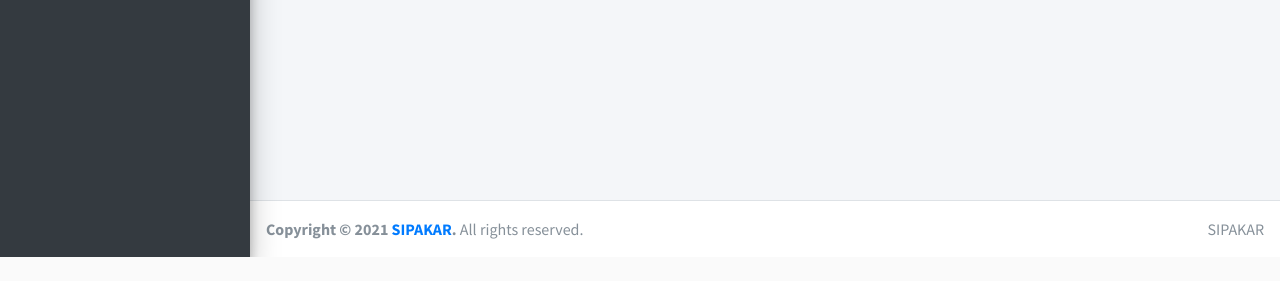
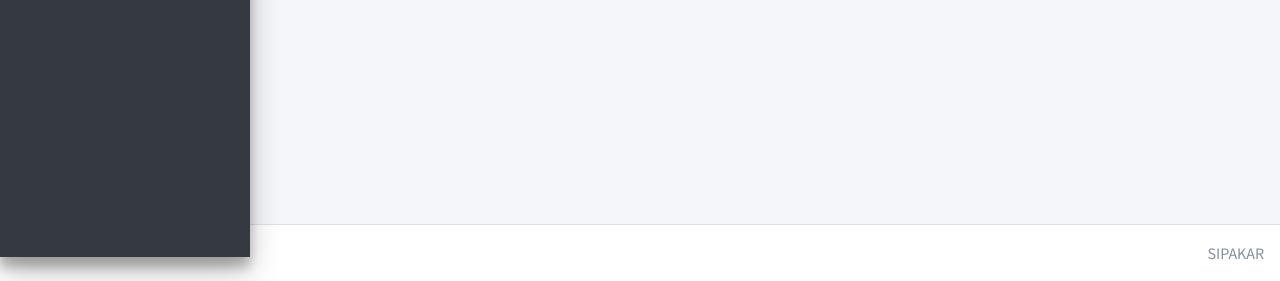
Before and after one commit to nadahasni-dot/spk-certainty-factor, a CodeIgniter app: page /index.php/admin/index in a window 1280 px wide. Shown: the part 543-824 px from the top of the page. Before the commit the page ends 800 px from the top, so only its background shows below. Run offline with CodeIgniter, Linux system fonts and the light colour scheme; the visitor is signed in with stand-in values (Sample User, id 1); data comes from the database, SQL or seed files in the repository; some libraries are stand-ins or nearby versions.

Commit message:
delete copyright in admin pakar panel

```diff
--- a/application/views/template/panel/footer_view.php
+++ b/application/views/template/panel/footer_view.php
@@ -1,11 +1,11 @@
   <!-- Main Footer -->
   <footer class="main-footer">
     <!-- To the right -->
-    <div class="float-right d-none d-sm-inline">
+    <div class="float-right d-none d-sm-inline mb-3">
       SIPAKAR
     </div>
     <!-- Default to the left -->
-    <strong>Copyright &copy; <?= date('Y', time()); ?> <a href="<?= base_url(); ?>">SIPAKAR</a>.</strong> All rights reserved.
+    <!-- <strong>Copyright &copy; <?php // date('Y', time()); ?> <a href="<?php // base_url(); ?>">SIPAKAR</a>.</strong> All rights reserved. -->
   </footer>
   </div>
   <!-- ./wrapper -->
```
